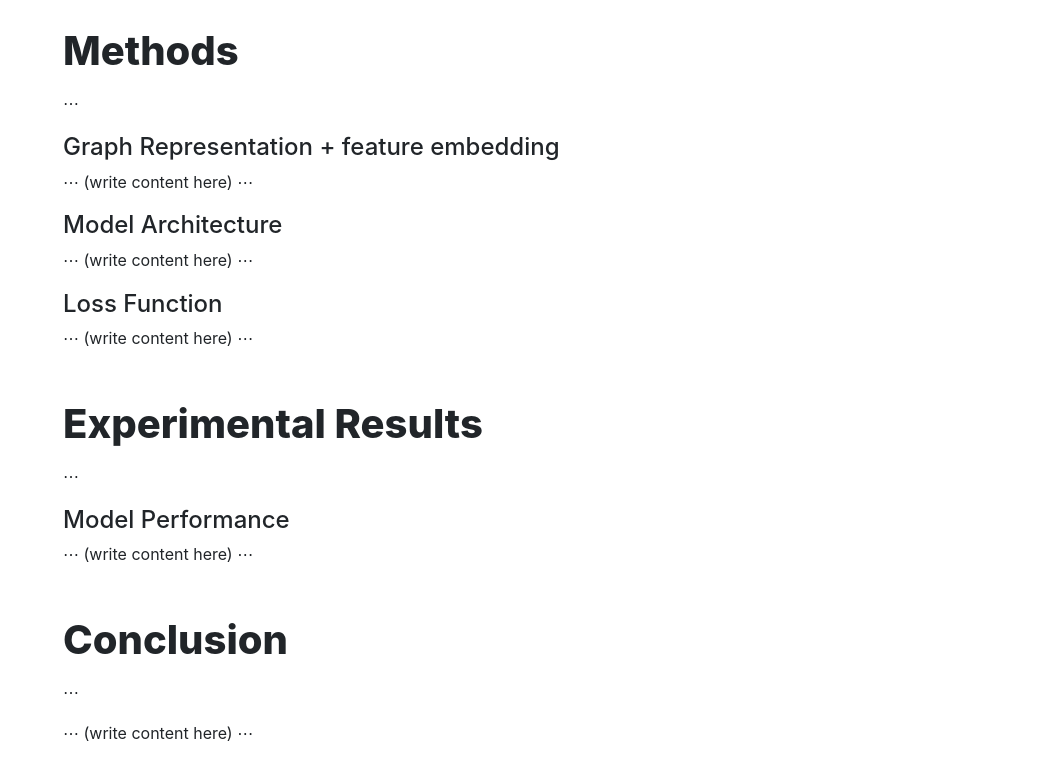
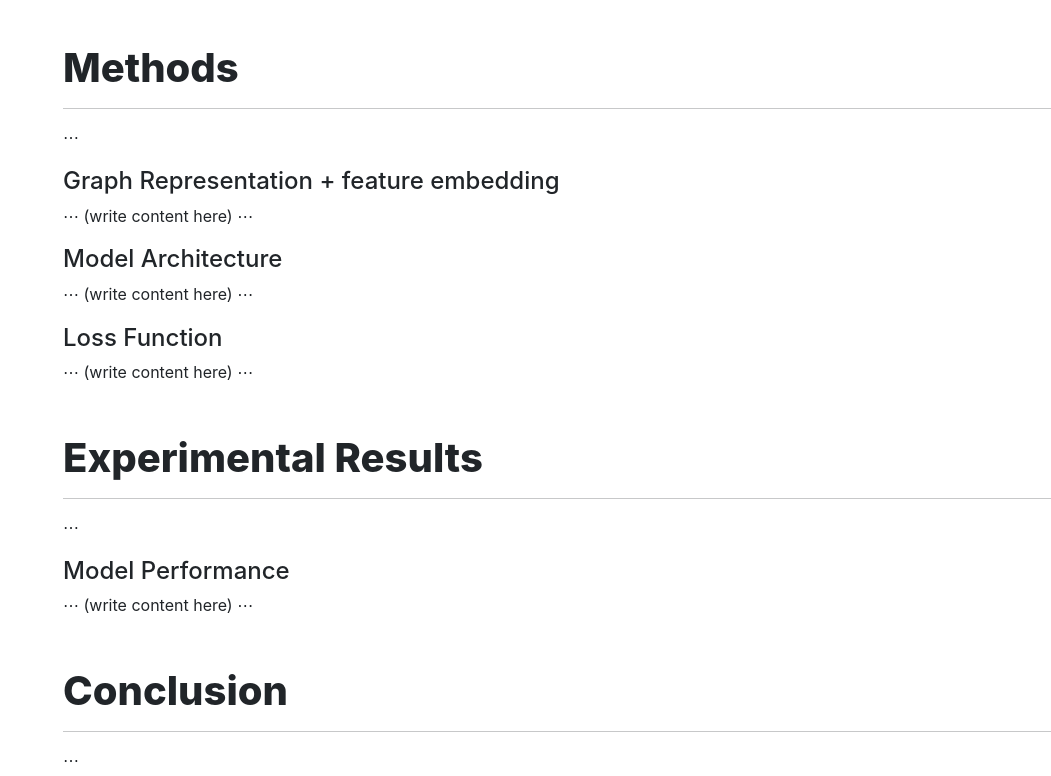
Before and after one commit to plutonh/Efficient_ML, a plain HTML site: page index.html in a window 1280 px wide. Shown: the part 1044-1820 px from the top of the page, without its empty margins (229-1280 px from the left). Drawn offline with nearby package versions, Linux system fonts and the light colour scheme.

Commit message:
Update index.html

```diff
--- a/index.html
+++ b/index.html
@@ -125,8 +125,6 @@
             </ul>
           </li>
 
-          <hr class="section-divider">
-
           <li><a href="#methods">Methods</a>
             <ul>
               <li><a href="#methods_1">Graph Representation + feature embedding</a></li>
@@ -154,6 +152,7 @@
         <!-- ────────── Background ────────── -->
         <section id="background">
           <h1>Background</h1>
+          <hr class="section-divider">
           <p>
             In a nutshell, the task of generative modelling is to learn a model
             \(p_\theta(x)\) that approximates the true data distribution \(p_\text{data}(x)\).
@@ -180,6 +179,7 @@
         <!-- ────────── Methods ────────── -->
         <section id="methods">
           <h1>Methods</h1>
+          <hr class="section-divider">
           <p>⋯</p>
         </section>
 
@@ -201,6 +201,7 @@
         <!-- ────────── Experimental Results ────────── -->
         <section id="experiment_result">
           <h1>Experimental Results</h1>
+          <hr class="section-divider">
           <p>⋯</p>
         </section>
 
@@ -212,6 +213,7 @@
         <!-- ────────── Conclusion ────────── -->
         <section id="conclusion">
           <h1>Conclusion</h1>
+          <hr class="section-divider">
           <p>⋯</p>
         </section>
 
```
